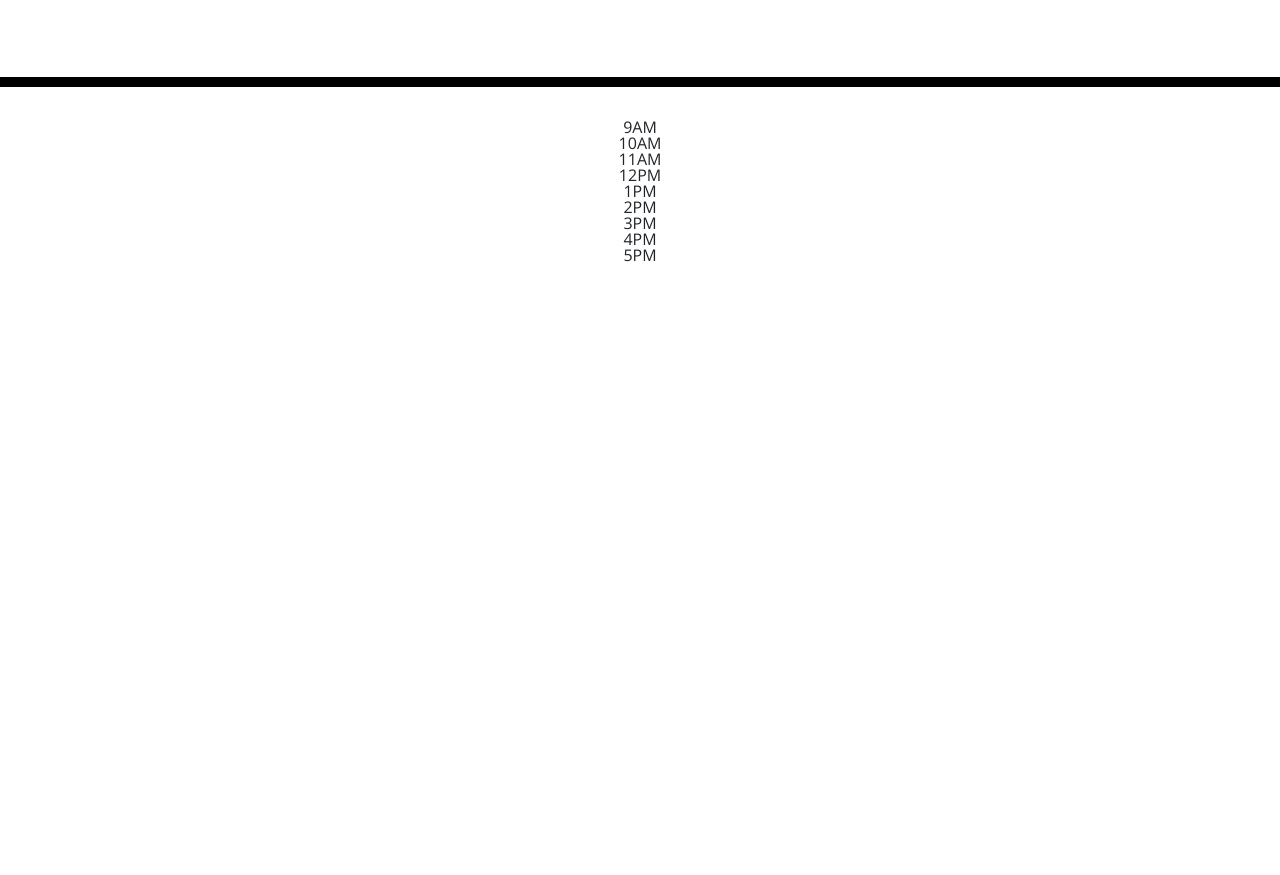
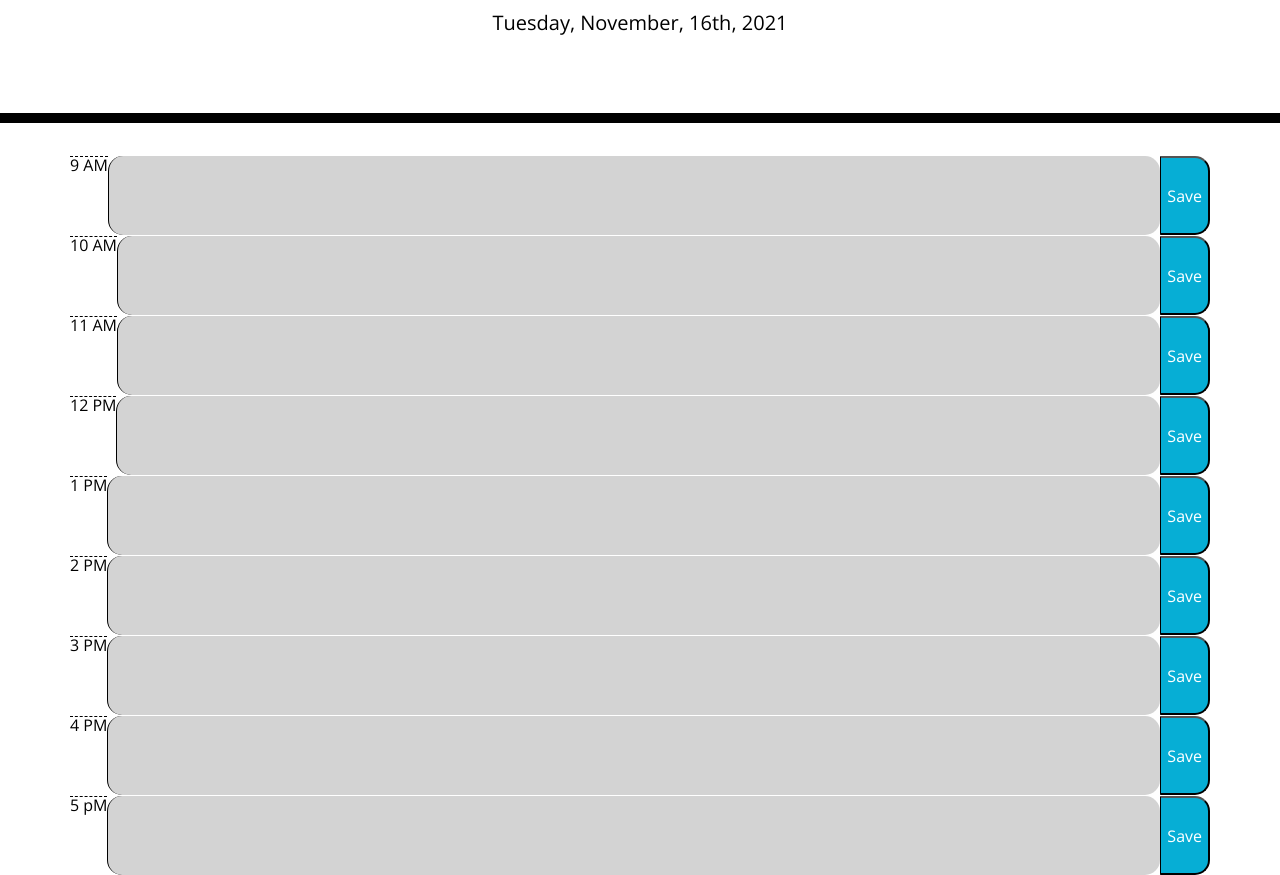
Before and after one commit to Chis517/work-day-scheduler, a plain HTML site: page index.html in a window 1280 px wide. Shown: the part 181-1056 px from the top of the page. Before the commit the page ends 800 px from the top, so only its background shows below. Drawn offline with nearby package versions, Linux system fonts and the light colour scheme; files that its build step writes are made by us from their sources.

Commit message:
created script files

```diff
--- a/assets/css/style.css
+++ b/assets/css/style.css
@@ -4,7 +4,7 @@ body {
   line-height: 1;
 }
 
-textarea{
+textarea {
   background: transparent;
   border: none;
   resize: none;
@@ -21,11 +21,11 @@ textarea{
   border-bottom: 10px solid black;
 }
 
-.description{
+.description {
   white-space: pre-wrap;
 }
 
-.time-block{
+.time-block {
   text-align: center;
   border-radius: 15px;
 }
--- a/assets/js/script.js
+++ b/assets/js/script.js
@@ -1,24 +1,44 @@
-// set up current date with Day, Month, Date format
-var currentDay = document.querySelector("#currentDay");
+// element which displays the current date
+var date = moment().format("dddd, MMMM, Do, YYYY")
+$('#currentDay').text(date)
 
-currentDay.moment()
+var timeBlock = $(".time-block")
+var currentTime = moment().hour()
+var saveBtn = $('.saveBtn')
 
+function setColors() {
+  timeBlock.each(function() {
+    var hour = $(this).attr("id")
 
-// scheduler container
+    if (currentTime > hour) {
+      $(this).addClass('past')
+    }
+    if (currentTime == hour) {
+      $(this).removeClass('past')
+      $(this).addClass('present')
+    }
+    if (currentTime < hour) {
+      $(this).removeClass('past')
+      $(this).removeClass('present')
+      $(this).addClass('future')
+    }
+  })
+}
 
-// give each timeblock a time id and class based on time and screen it
-// append to div id currentDay (innerText)
+saveBtn.on('click', function(event) {
+  event.preventDefault()
+  var timeId = $(this).attr('id')
+  var task = $(this).siblings(".time-block").val()
+  localStorage.setItem(timeId, task)
+  showTask()
+})
 
-// div for element displaying time, div for middle text box, div for save button
+function showTask() {
+  for (var i = 9; i < 18; i++) {
+    var getTask = localStorage.getItem(i)
+    $("#" + i).text(getTask)
+  }
+}
 
-// color code time blocks based on past, present, future
-// set classes through js to change colors based on current time
-
-// click listener on button save text box/prompt event to localStorage
-// key: value
-// key - time
-// value - text
-
-// check save
-// if no save, create empty object/array/etc.
-// otherwise fill timeblocks with localStorage
+showTask()
+setColors()
--- a/index.html
+++ b/index.html
@@ -9,33 +9,72 @@
   <link rel="stylesheet" href="https://use.fontawesome.com/releases/v5.8.1/css/all.css"
     integrity="sha384-50oBUHEmvpQ+1lW4y57PTFmhCaXp0ML5d60M1M7uH2+nqUivzIebhndOJK28anvf" crossorigin="anonymous" />
   <link href="https://fonts.googleapis.com/css?family=Open+Sans&display=swap" rel="stylesheet" />
-  <link rel="stylesheet" href="style.css" />
+  <link rel="stylesheet" href="assets/css/style.css" />
   <title>Work Day Scheduler</title>
 </head>
 
 <body>
   <header class="jumbotron">
-    <h1 class="display-3">Work Day Scheduler</h1>
-    <p class="lead">A simple calendar app for scheduling your work day</p>
+    <h1 class="display-3">
+      Work Day Scheduler
+    </h1>
+    <p class="lead">
+      A simple calendar app for scheduling your work day
+    </p>
     <p id="currentDay" class="lead"></p>
   </header>
+
   <div class="container">
-    <!-- Timeblocks go here -->
-    <!-- Divs for timeblocks & class  -->
-    <div id="0900" class="time-block">9AM</div>
-    <div id="1000" class="time-block">10AM</div>
-    <div id="1100" class="time-block">11AM</div>
-    <div id="1200" class="time-block">12PM</div>
-    <div id="1300" class="time-block">1PM</div>
-    <div id="1400" class="time-block">2PM</div>
-    <div id="1500" class="time-block">3PM</div>
-    <div id="1600" class="time-block">4PM</div>
-    <div id="1700" class="time-block">5PM</div>
-
+    <div class="row">
+      <div class="hour">9 AM</div>
+      <textarea id="9" class="col-sm time-block"></textarea>
+      <button id="9" class="saveBtn">Save</button>
+    </div>
+    <div class="row">
+      <div class="hour">10 AM</div>
+      <textarea id="10" class="col-sm time-block"></textarea>
+      <button id="10" class="saveBtn">Save</button>
+    </div>
+    <div class="row">
+      <div class="hour">11 AM</div>
+      <textarea id="11" class="col-sm time-block"></textarea>
+      <button id="11" class="saveBtn">Save</button>
+    </div>
+    <div class="row">
+      <div class="hour">12 PM</div>
+      <textarea id="12" class="col-sm time-block"></textarea>
+      <button id="12" class="saveBtn">Save</button>
+    </div>
+    <div class="row">
+      <div class="hour">1 PM</div>
+      <textarea id="13" class="col-sm time-block"></textarea>
+      <button id="13" class="saveBtn">Save</button>
+    </div>
+    <div class="row">
+      <div class="hour">2 PM</div>
+      <textarea id="14" class="col-sm time-block"></textarea>
+      <button id="14" class="saveBtn">Save</button>
+    </div>
+    <div class="row">
+      <div class="hour">3 PM</div>
+      <textarea id="15" class="col-sm time-block"></textarea>
+      <button id="15" class="saveBtn">Save</button>
+    </div>
+    <div class="row">
+      <div class="hour">4 PM</div>
+      <textarea id="16" class="col-sm time-block"></textarea>
+      <button id="16" class="saveBtn">Save</button>
+    </div>
+    <div class="row">
+      <div class="hour">5 pM</div>
+      <textarea id="17" class="col-sm time-block"></textarea>
+      <button id="17" class="saveBtn">Save</button>
+    </div>
   </div>
 
   <script src="https://code.jquery.com/jquery-3.4.1.min.js"></script>
   <script src="https://cdnjs.cloudflare.com/ajax/libs/moment.js/2.24.0/moment.min.js"></script>
+  <script src="assets/js/script.js"></script>
 </body>
 
 </html>
```
Also changed, not shown: 2 other files.
